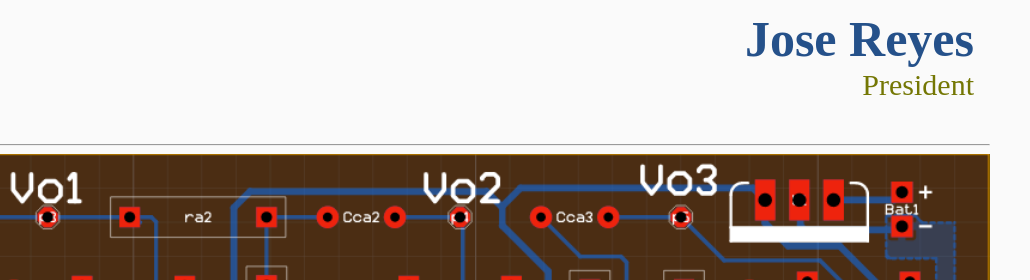
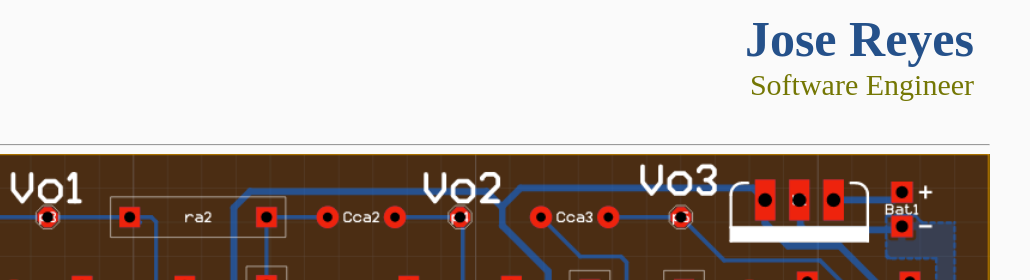
Before and after one commit to josereyes016/engineering-portfolio, a plain HTML site: page index.html in a window 1280 px wide. Shown: the top 280 px of the page, 250-1280 px from the left. Drawn offline with Linux system fonts and the light colour scheme; a web font is replaced by a local one.

Commit message:
Update index.html

```diff
--- a/index.html
+++ b/index.html
@@ -19,7 +19,7 @@
               Jose Reyes
             </h1>
             <p class="position">
-              President
+              Software Engineer
             </p>
           </div>
         </div>
```
